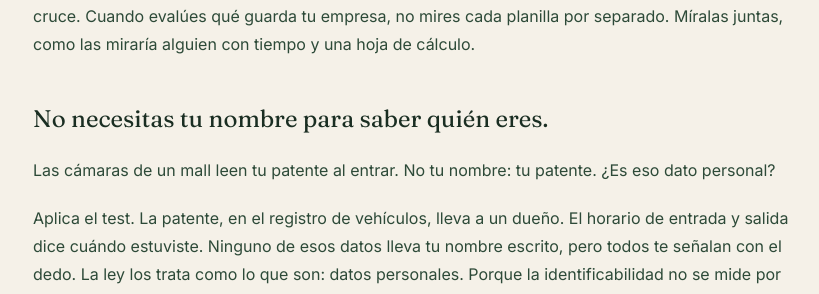
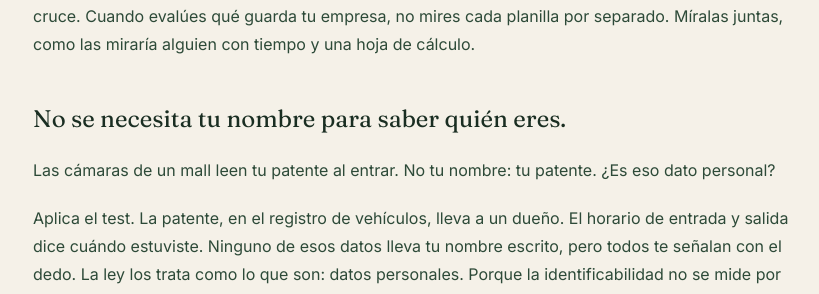
Before and after one commit to Maquitaa/web-page, a Jekyll site: the page built from _posts/2026-08-17-nadie-te-preguntó-nada-y-aun-así-saben-quién-eres.md, in a window 1280 px wide and 900 px high, scrolled down 2279 px. Shown: the part 156-450 px from the top of the window, without its empty margins (227-1046 px from the left). Built offline with Jekyll 4.4.1, drawn with Linux system fonts in a browser that asks for light colours.

Commit message:
Update Publicaciones “2026-08-17-nadie-te-preguntó-nada-y-aun-así-saben-quién-eres”

```diff
--- a/_posts/2026-08-17-nadie-te-preguntó-nada-y-aun-así-saben-quién-eres.md
+++ b/_posts/2026-08-17-nadie-te-preguntó-nada-y-aun-así-saben-quién-eres.md
@@ -47,7 +47,7 @@ Ahí va la segunda enseñanza, la que casi nadie internaliza: el riesgo no está
 
 
 
-## No necesitas tu nombre para saber quién eres.
+## No se necesita tu nombre para saber quién eres.
 
 Las cámaras de un mall leen tu patente al entrar. No tu nombre: tu patente. ¿Es eso dato personal?
 
```
